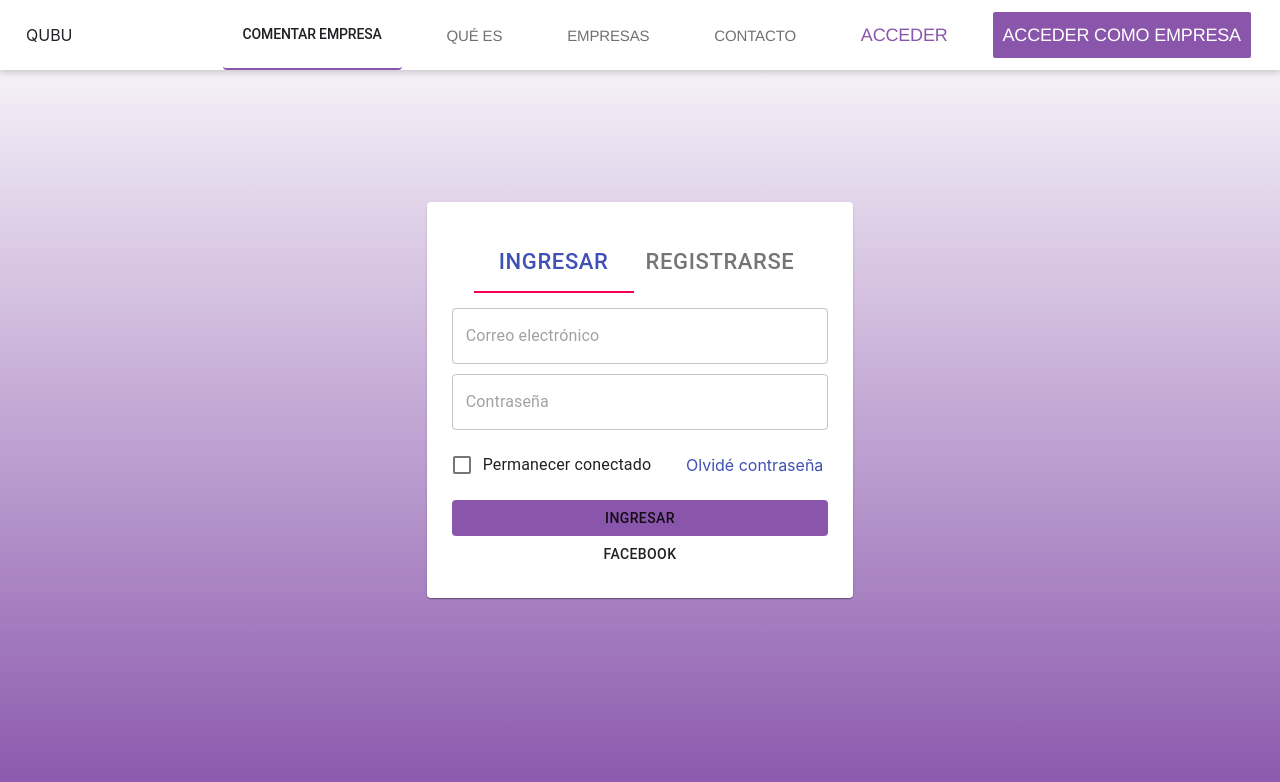
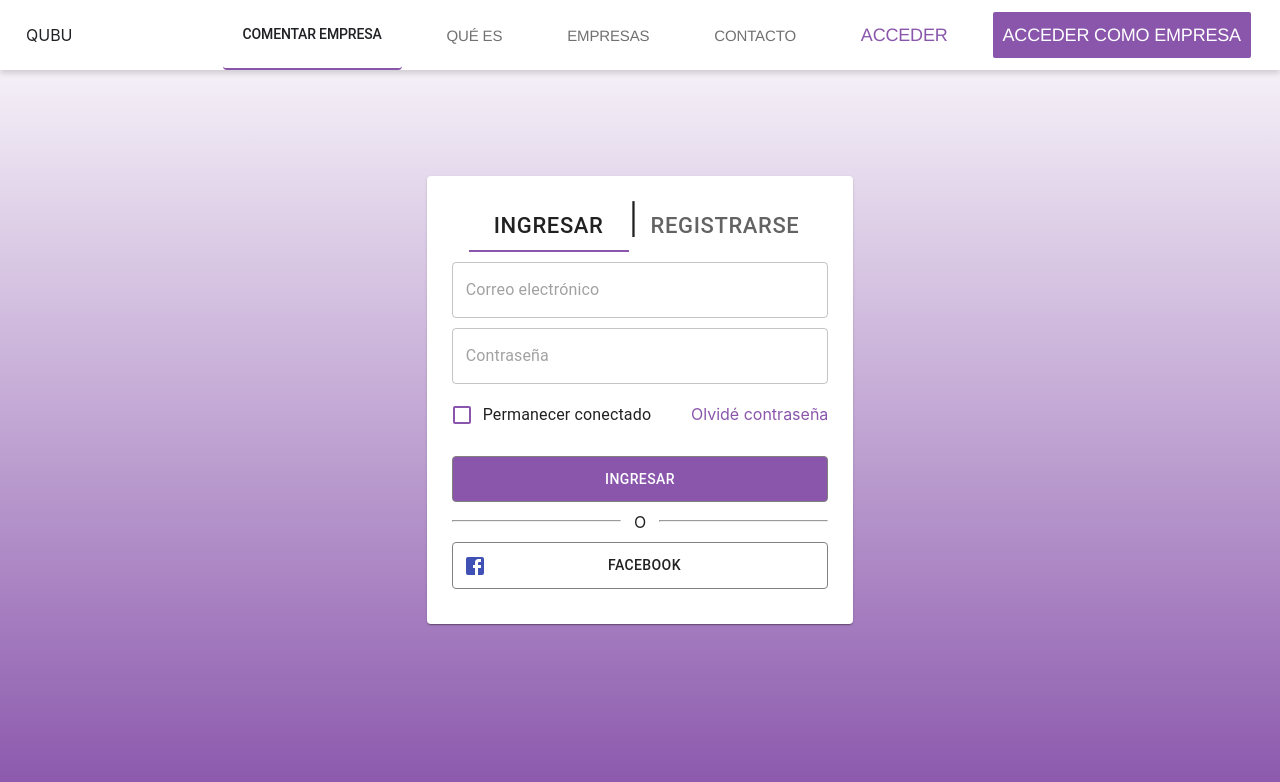
Before and after one commit to batlerluis/qubuco-frontend-react, a React (Create React App) app: page /home/login in a window 1280 px wide. Shown: the top 782 px of the page. Built offline with nearby package versions, Linux system fonts and the light colour scheme.

Commit message:
login_final_17_40

```diff
--- a/src/views/LoginPage.tsx
+++ b/src/views/LoginPage.tsx
@@ -1,10 +1,10 @@
 import React, { useState } from 'react';
 import PropTypes from "prop-types";
 import withStyles from "@material-ui/core/styles/withStyles";
-import {ButtonGroup, Grid, Card, Tab, Tabs, OutlinedInput, Link, Checkbox, FormControlLabel, Button, GridList } from '@material-ui/core';
-import { NONAME } from 'dns';
+import { Grid, Card, Tab, Tabs, OutlinedInput, Link, Checkbox, FormControlLabel, Button, GridList } from '@material-ui/core';
+import FacebookIcon from '@material-ui/icons/Facebook';
+
 const pageStyle = {
-
   wrapper: {
     flexGrow: 1,
     minHeight: "100vh",
@@ -13,15 +13,33 @@ const pageStyle = {
   },
   cardcontent: {
     padding: "20px",
-    '& div': {
+    '& > div': {
       margin: "5px",
-    }
+    },
   },
   fullHeight: {
     height: "100%",
   },
+  bara: {
+    fontSize: "30px",
+  },
+  lineItem: {
+    width: "45%",
+    // width: "700",?
+  },
   forgot: {
     padding: "10px 0",
+    "& > *": {
+      color: "#8a56ac",
+    }
+  },
+  checkStyle: {
+    color: "#8a56ac !important",
+  },
+  facebookBtn: {
+    display: "flex",
+    paddingRight: "25px !important",
+    justifyContent: "space-between",
   },
   paddingH1: {
     paddingLeft: 80,
@@ -40,6 +58,11 @@ const pageStyle = {
     color: "#707070",
     opacity: 1,
   },
+  lineGroup: {
+    width: "100%",
+    display: "flex",
+    justifyContent: "space-between",
+  },
   tabItem: {
     fontWeight: 500,
     fontSize: "22px",
@@ -51,14 +74,16 @@ const pageStyle = {
   buttonbar: {
     width: "100%",
     display: "block",
-    '& *': {
+    '& button': {
       width: "100%",
-      // borderRadius: "none"
+      margin: "10px 0",
+      padding: "10px",
+      border: "1px solid grey",
     },
-    // flexDirection: 'column',
   },
   buttonItem: {
     width: "100%",
+    color: "white",
     backgroundColor: "#8A56AC",
     "&:hover": {
       opacity: 0.9,
@@ -84,37 +109,36 @@ const LoginPage = (props: any) => {
             <Tabs
               value={currentTab}
               onChange={handleChange}
-              textColor="primary"
+              TabIndicatorProps={{
+                style: {
+                  backgroundColor: "#8a56ac"
+                }
+              }}
             >
               <Tab label="Ingresar" className={classes.tabItem}></Tab>
+              <span className={classes.bara}>|</span>
               <Tab label="Registrarse" className={classes.tabItem}></Tab>
             </Tabs>
             <OutlinedInput fullWidth placeholder="Correo electrónico" />
             <OutlinedInput fullWidth placeholder="Contraseña" />
             <Grid container justify="space-between" >
               <FormControlLabel
-                control={<Checkbox checked={keepSigned} onChange={(event: any, newValue) => setSign(newValue)} />}
+                control={<Checkbox className={classes.checkStyle} checked={keepSigned} onChange={(event: any, newValue) => setSign(newValue)} />}
                 label="Permanecer conectado"
               />
               <div className={classes.forgot}>
                 <Link href="#" color="primary" onClick={(e: any) => e.preventDefault()}>Olvidé contraseña</Link>
               </div>
             </Grid>
-            {/* <GridList className={classes.buttonbar}>
-              <Button className={classes.buttonItem}>Ingresar</Button>
-              <Button className={classes.buttonItem}>Facebook</Button>
-            </GridList> */}
-            {/* <ButtonGroup
-              orientation="vertical"
-              color="primary"
-              aria-label="vertical outlined primary button group"
-              className={classes.buttonbar}
-            > */}
             <div className={classes.buttonbar} >
               <Button className={classes.buttonItem}>Ingresar</Button>
-              <Button >Facebook</Button>
+              <div className={classes.lineGroup}>
+                <div className={classes.lineItem}><hr /></div>
+                <span>O</span>
+                <div className={classes.lineItem}><hr /></div>
+              </div>
+              <Button className={classes.facebookBtn}><FacebookIcon color="primary" /><span>Facebook</span><span></span></Button>
             </div>
-            {/* </ButtonGroup> */}
           </Grid>
         </Card>
       </Grid>
```
Also changed, not shown: src/views/dist/LoginPage.js.
